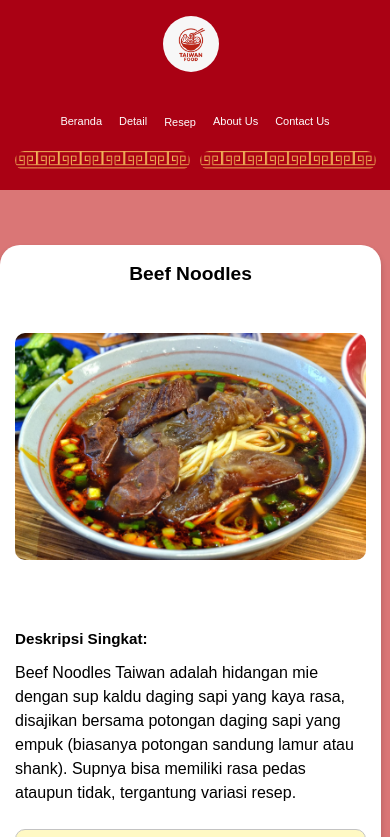
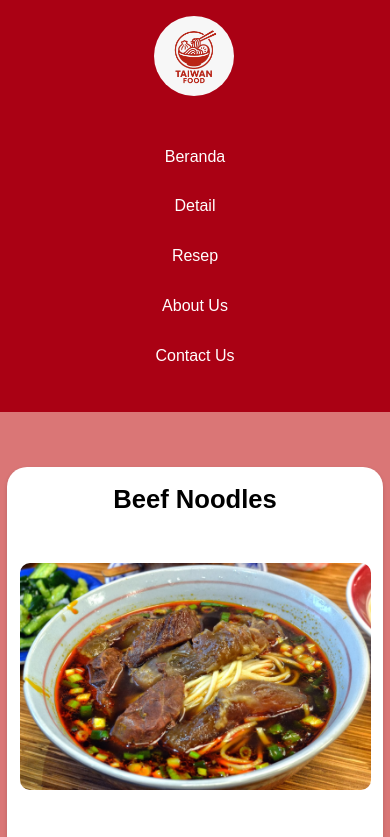
Before and after one commit to ReynerCornelius/2472005_2472011_2472017_Tubes-Webdas, a plain HTML site: page resep/Beef-Noodles.html in a window 390 px wide. Shown: the top 837 px of the page. Drawn offline with nearby package versions, Linux system fonts and the light colour scheme.

Commit message:
udah responsiv

```diff
--- a/contact us/style.css
+++ b/contact us/style.css
@@ -252,3 +252,84 @@ footer .container p{
   font-family:'Gill Sans', 'Gill Sans MT', Calibri, 'Trebuchet MS', sans-serif;
   font-size: 1.8rem;
 }
+
+
+/*---------------------------------------------------------------------------------------------*/
+
+/* 1. Untuk layar kecil dan tablet (600px ke bawah) */
+@media screen and (max-width: 600px) {
+  .navbar {
+    flex-direction: column;
+    padding: 1rem;
+  }
+
+  .music-button {
+    gap: 10px;
+    padding: 8px 12px;
+    font-size: 18px;
+  }
+
+  .music-button span,
+  .volume-wrapper {
+    font-size: 20px;
+  }
+
+  .desain_main img,
+  .sz {
+    width: 150px;
+    height: 120px;
+  }
+
+  .hero .container h1 {
+    font-size: 2rem;
+  }
+
+  .hero .container p {
+    font-size: 1rem;
+  }
+
+  .food-item {
+    flex-direction: column;
+    align-items: center;
+    text-align: center;
+  }
+
+  .food-item img {
+    width: 150px;
+    height: 150px;
+  }
+
+  .container2 {
+    font-size: 1rem;
+    padding: 10px;
+  }
+}
+
+/* 2. Untuk layar sangat kecil (425px ke bawah) */
+@media screen and (max-width: 450px) {
+  .container {
+    flex-direction: column;
+    align-items: center;
+  }
+
+  .logo-container {
+    background-color: #AA0114;
+    width: 100%;
+    padding-left: 0.2rem;
+    display: flex;
+    justify-content: center;
+  }
+
+  .navbar {
+    width: 100%;
+    background-color: #AA0114;
+  }
+
+  .navbar a {
+    display: block;
+    padding: 0.8rem;
+  }
+  .desain1{
+    display:none;
+  }
+}
--- a/home.css
+++ b/home.css
@@ -477,7 +477,7 @@ footer .container p{
 }
 
 /* 2. Untuk layar sangat kecil (425px ke bawah) */
-@media screen and (max-width: 425px) {
+@media screen and (max-width: 450px) {
   .container {
     flex-direction: column;
     align-items: center;
--- a/resep/Beef-Noodles.html
+++ b/resep/Beef-Noodles.html
@@ -38,9 +38,9 @@
     </div>
     <div class="desain_main">
       <img src="img-resep/1.png" alt="desain" class="desain1" />
-      <img src="img-resep/1.png" alt="desain" class="desain2" />
-      <img src="img-resep/1.png" alt="desain" class="desain3" />
-      <img src="img-resep/1.png" alt="desain" class="desain4" />
+      <img src="img-resep/1.png" alt="desain" class="desain1" />
+      <img src="img-resep/1.png" alt="desain" class="desain1" />
+      <img src="img-resep/1.png" alt="desain" class="desain1" />
     </div>
   </header>
 
--- a/resep/itemresep.css
+++ b/resep/itemresep.css
@@ -18,7 +18,6 @@ header {
   z-index: 10;
   background-color: #AA0114;
   margin-bottom: 25px;
-  /* margin-right: -100%; */
 }
 
 .logo {
@@ -163,91 +162,114 @@ h2 {
     font-size: 1.2rem;
     margin-bottom: 10px;
 }
+/*---------------------------------------------------------------------------------------------*/
 
-@media (max-width: 768px) {
-  .container {
+/* 1. Untuk layar kecil dan tablet (600px ke bawah)*/
+@media screen and (max-width: 600px) {
+  .navbar {
     flex-direction: column;
-    align-items: flex-start;
-    gap: 1rem;
+    padding: 1rem;
   }
 
-
-  .desain_main {
-    flex-wrap: wrap;
-    justify-content: center;
+  .music-button {
     gap: 10px;
+    padding: 8px 12px;
+    font-size: 18px;
   }
 
-  .desain_main img {
-    width: 45%;
-    height: auto;
+  .music-button span,
+  .volume-wrapper {
+    font-size: 20px;
+  }
+
+  .desain_main img,
+  .sz {
+    width: 150px;
+    height: 120px;
+  }
+
+  .hero .container h1 {
+    font-size: 2rem;
+  }
+
+  .hero .container p {
+    font-size: 1rem;
+  }
+
+  .food-item {
+    flex-direction: column;
+    align-items: center;
+    text-align: center;
+  }
+
+  .food-item img {
+    width: 150px;
+    height: 150px;
   }
 
   .container2 {
-    width: 90%;
-    padding: 15px;
+    font-size: 1rem;
+    padding: 10px;
+  }
+}
+
+/* 2. Untuk layar sangat kecil (425px ke bawah) */
+@media screen and (max-width: 450px) {
+  .container {
+    flex-direction: column;
+    align-items: center;
   }
 
-  img {
-    height: auto;
+  .logo-container {
+    background-color: #AA0114;
+    width: 100%;
+    padding-left: 0.2rem;
+    display: flex;
+    justify-content: center;
+  }
+
+  .navbar {
+    width: 100%;
+    background-color: #AA0114;
+  }
+
+  .navbar a {
+    display: block;
+    padding: 0.8rem;
+  }
+  .desain1{
+    display:none;
+  }
+}
+
+img,
+iframe {
+  height: auto;
+  max-width: 100%;
+}
+
+.container2 {
+  max-width: 90vw;
+}
+
+@media (max-width: 768px) {
+  .container2 {
+    box-shadow: 0 2px 4px rgba(0,0,0,.15);
+    padding: 1rem;
   }
 }
 
 @media (max-width: 480px) {
 
-  h1 {
-    font-size: 1.3rem;
+  h1        { font-size: 1.6rem; }
+  h2        { font-size: 1rem; }
+  .hias     { font-size: .95rem; }
+
+  .container2 {
+    padding: .8rem;
   }
 
-  h2 {
-    font-size: 0.95rem;
-  }
-
-  .hias2 {
-    font-size: 0.9rem;
+  iframe {
+    aspect-ratio: 16 / 9;
   }
 }
-
-@media (max-width: 768px) {
-  .navbar {
-    flex-wrap: wrap;
-    justify-content: center;
-    gap: 5px;
-  }
-
-  .navbar a, .dropbtn {
-    font-size: 12px;
-    padding: 6px 8px;
-  }
-
-  .logo img {
-    height: 2.5rem;
-  }
-
-  h1 {
-    font-size: 1.2rem;
-  }
-
-  .desain1{
-    display: none;
-  }
-  .desain2{
-    display: none;
-  }
-}
-
-@media (max-width: 480px) {
-  .navbar a, .dropbtn {
-    font-size: 11px;
-    padding: 5px 6px;
-  }
-
-  .container {
-    flex-direction: column;
-    align-items: center;
-  }
-
-  .logo {
-    margin-bottom: 10px;
-  }
-}
```
Also changed, not shown: contact us/contact us.html (+1 -0 lines), contact us/contactus(yg lama).html (deleted, +0 -87 lines), contact us/script.js (deleted, +0 -29 lines), resep/Minced.html (+4 -0 lines), resep/Soup.html (+4 -0 lines), resep/slender.html (+4 -0 lines).
